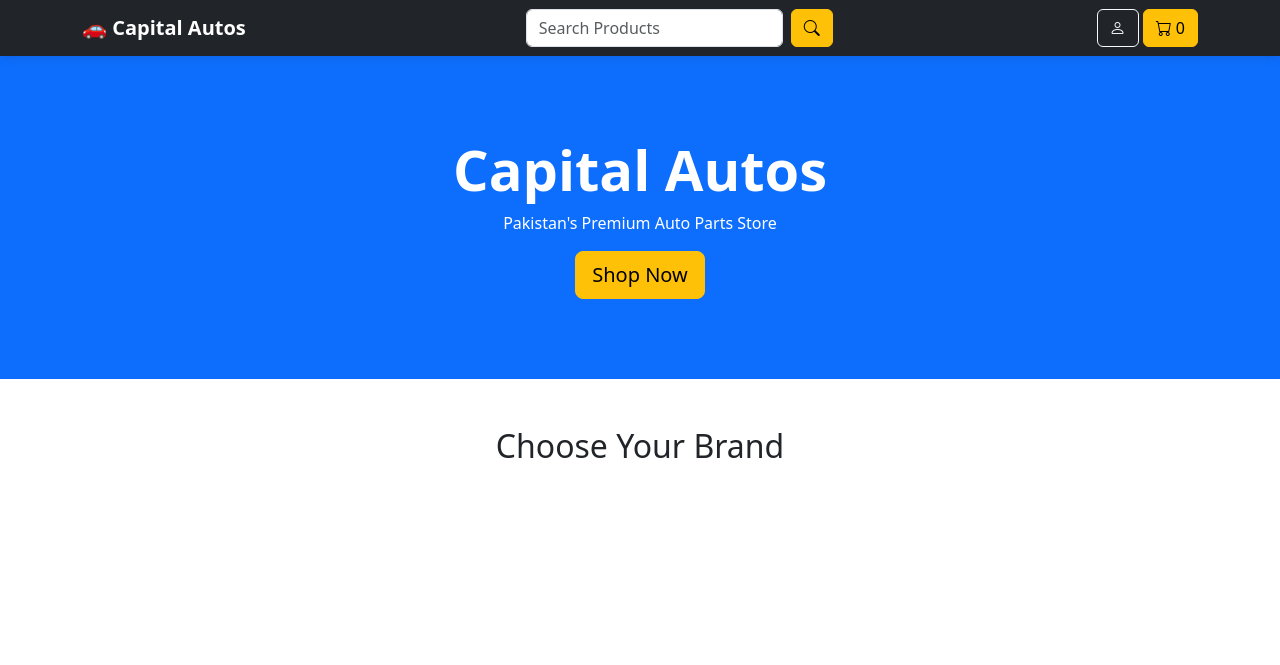
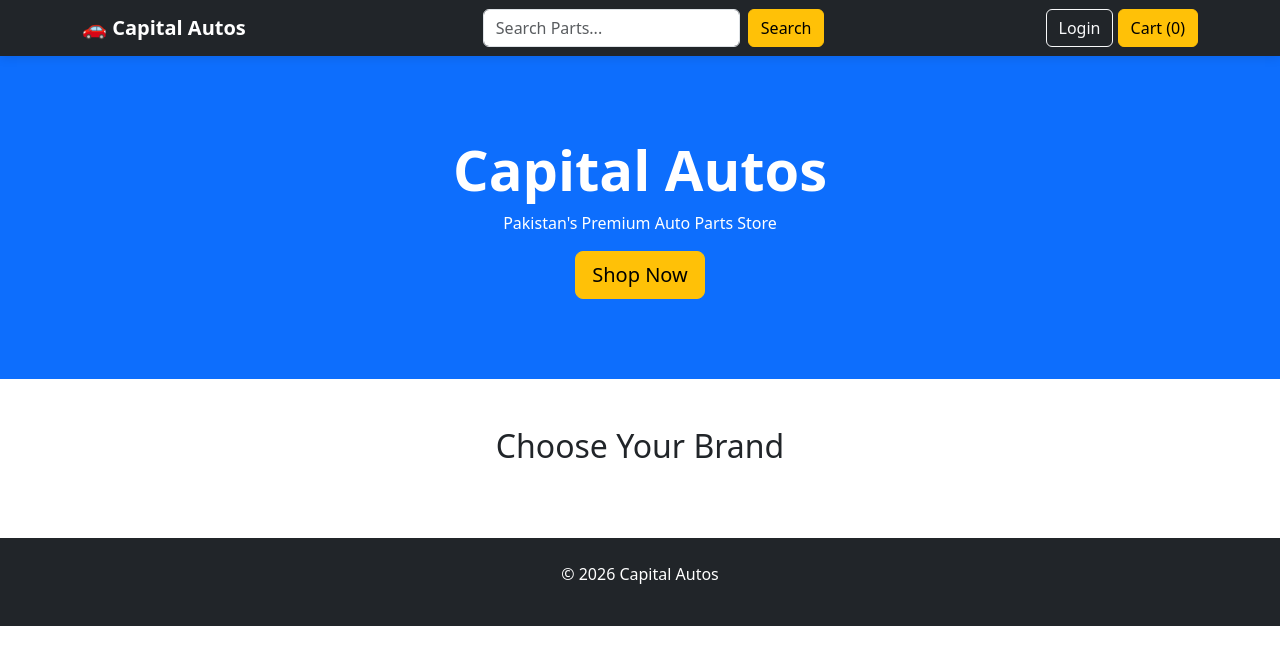
Before and after one commit to RamishCode2/Capital-Autos-Website, a Django app: page / in a window 1280 px wide. Shown: the top 665 px of the page. Run offline with Django 5.2, Linux system fonts and the light colour scheme; data that the repository does not hold is empty.

Commit message:
Build the Layout Properly

```diff
--- a/templates/base.html
+++ b/templates/base.html
@@ -1,5 +1,7 @@
 {% load static %}
+
 <!DOCTYPE html>
+
 <html lang="en">
 <head>
     <link rel="stylesheet" href="{% static 'css/style.css' %}">
@@ -18,52 +20,11 @@ href="https://cdn.jsdelivr.net/npm/bootstrap-icons@1.11.3/font/bootstrap-icons.m
 </head>
 
 <body>
+{% include "includes/navbar.html" %}
 
-<nav class="navbar navbar-expand-lg navbar-dark bg-dark">
-
-<div class="container">
-
-<a class="navbar-brand fw-bold" href="/">
-🚗 Capital Autos
-</a>
-
-<form class="d-flex">
-
-<input class="form-control me-2"
-placeholder="Search Products">
-
-<button class="btn btn-warning">
-
-<i class="bi bi-search"></i>
-
-</button>
-
-</form>
-
-<div>
-
-<a class="btn btn-outline-light">
-
-<i class="bi bi-person"></i>
-
-</a>
-
-<a class="btn btn-warning">
-
-<i class="bi bi-cart"></i>
-
-0
-
-</a>
-
-</div>
-
-</div>
-
-</nav>
 
 {% block content %}
 {% endblock %}
-
+{% include "includes/footer.html" %}
 </body>
 </html>
--- /dev/null
+++ b/templates/includes/footer.html
@@ -0,0 +1,13 @@
+<footer class="bg-dark text-white mt-5 py-4">
+
+<div class="container text-center">
+
+<p>
+
+© 2026 Capital Autos
+
+</p>
+
+</div>
+
+</footer>
--- /dev/null
+++ b/templates/includes/navbar.html
@@ -0,0 +1,33 @@
+<nav class="navbar navbar-expand-lg navbar-dark bg-dark">
+    <div class="container">
+
+        <a class="navbar-brand fw-bold" href="/">
+            🚗 Capital Autos
+        </a>
+
+        <form class="d-flex">
+            <input
+                class="form-control me-2"
+                type="search"
+                placeholder="Search Parts..."
+            >
+
+            <button class="btn btn-warning">
+                Search
+            </button>
+        </form>
+
+        <div>
+
+            <a href="#" class="btn btn-outline-light">
+                Login
+            </a>
+
+            <a href="#" class="btn btn-warning">
+                Cart (0)
+            </a>
+
+        </div>
+
+    </div>
+</nav>
```
Also changed, not shown: templates/core/home.html (added), templates/includes/messages.html (added), templates/products/product_list.html (added).
